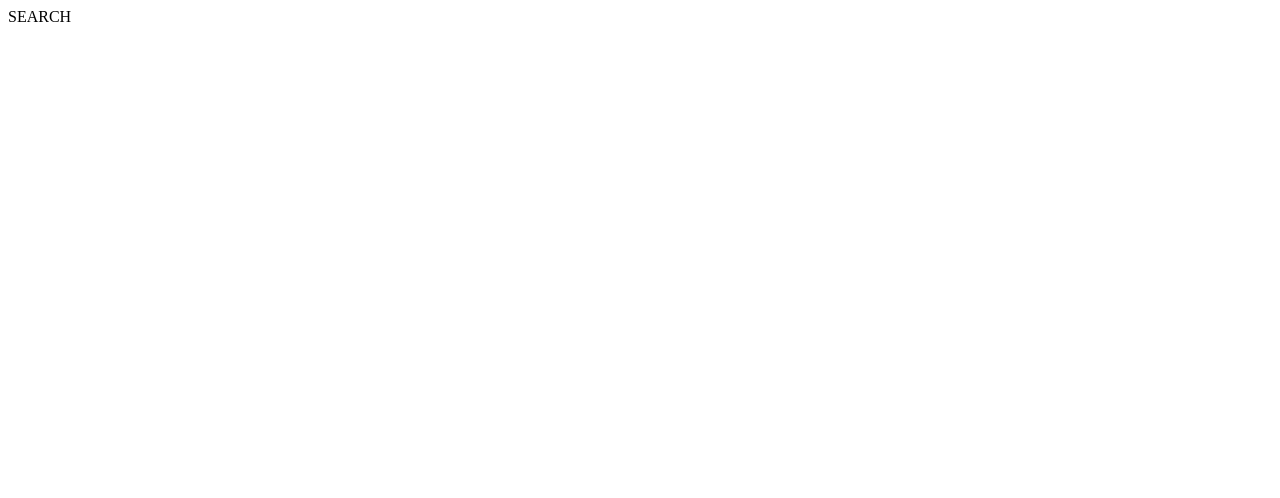
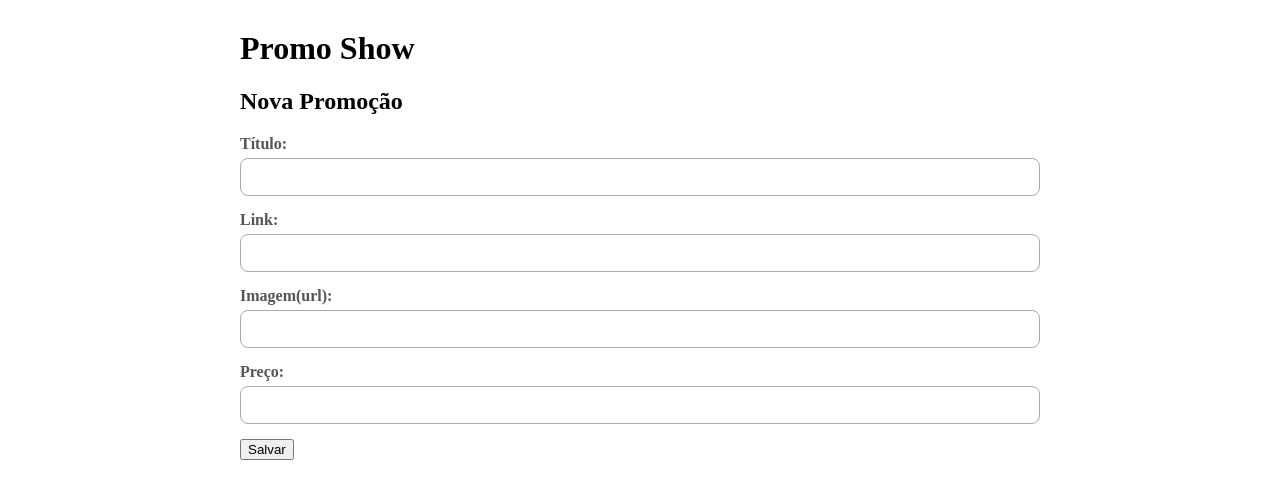
Before and after one commit to emersonpessoa01/app-produtos, a React (Create React App) app in the folder client/: page /create in a window 1280 px wide. Shown: the top 498 px of the page. Built offline with nearby package versions, Linux system fonts and the light colour scheme.

Commit message:
added Form

```diff
--- /dev/null
+++ b/client/src/components/Promotion/Form/Form.css
@@ -0,0 +1,20 @@
+.promotion-form__group{
+  display: flex;
+  flex-direction: column;
+
+}
+.promotion-form__group label{
+  margin-bottom: 5px;
+  font-style: 14px;
+  color: #555555;
+  font-weight: 600;
+
+}
+.promotion-form__group input{
+  border: 1px solid #aaaaaa;
+  border-radius: 8px;
+  background-color: #fff;
+  height: 36px;
+  padding: 0 10px;
+  margin-bottom: 15px;
+}
--- /dev/null
+++ b/client/src/components/Promotion/Form/Form.js
@@ -0,0 +1,38 @@
+import React from "react";
+import "../../Promotion/Form/Form.css"
+
+function PromotionForm() {
+  return (
+    <div
+      style={{
+        maxWidth: 800,
+        margin: "30px auto",
+        // textAlign: "center",
+      }}
+    >
+      <h1>Promo Show</h1>
+      <h2>Nova Promoção</h2>
+
+      <form>
+       <div className="promotion-form__group">
+        <label htmlFor="title">Título:</label>
+        <input id="title" name="title" type="text"/>
+
+        <label htmlFor="url">Link:</label>
+        <input id="url" name="url" type="text"/>
+
+        <label htmlFor="imageUrl">Imagem(url):</label>
+        <input id="imageUr" name="imageUr" type="text"/>
+
+        <label htmlFor="price">Preço:</label>
+        <input id="price" name="price" type="number"/>
+       </div>
+       <div>
+         <button type="submit">Salvar</button>
+       </div>
+      </form>
+    </div>
+  );
+}
+
+export default PromotionForm;
--- a/client/src/pages/Promotion/Search/Search.js
+++ b/client/src/pages/Promotion/Search/Search.js
@@ -1,8 +1,9 @@
 import React from "react";
+import PromotionForm from "components/Promotion/Form/Form";
 
 const PagesPromotionSearch = () => {
   return(
-    <div>SEARCH</div>
+    <div><PromotionForm /></div>
   )
 };
 
```
Also changed, not shown: client/src/components/Promotion/Search/Search.css (line endings or trailing spaces).
